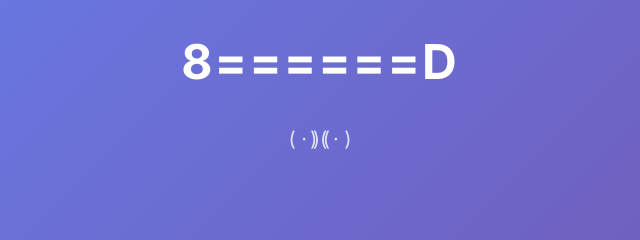
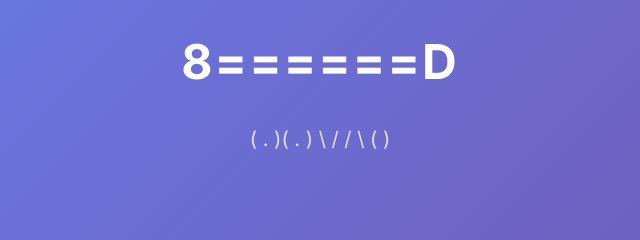
Before and after one commit to Grytle/grytle.github.io, a plain HTML site: page index.html in a window 1280 px wide. Shown: the top 240 px of the page, 320-960 px from the left. Drawn offline with Linux system fonts and the light colour scheme.

Commit message:
Update index.html

```diff
--- a/index.html
+++ b/index.html
@@ -165,8 +165,12 @@
     </div>
   </div>
   <h1>8======D</h1>
-  <p>( ·  )(  · )</p>
-  <p>)      (</p>
+  <p>
+    ( .  )(  . )
+       \    /
+       /    \
+      (      )
+  </p>
 </header>
 <main>
   <div class="card">
```
